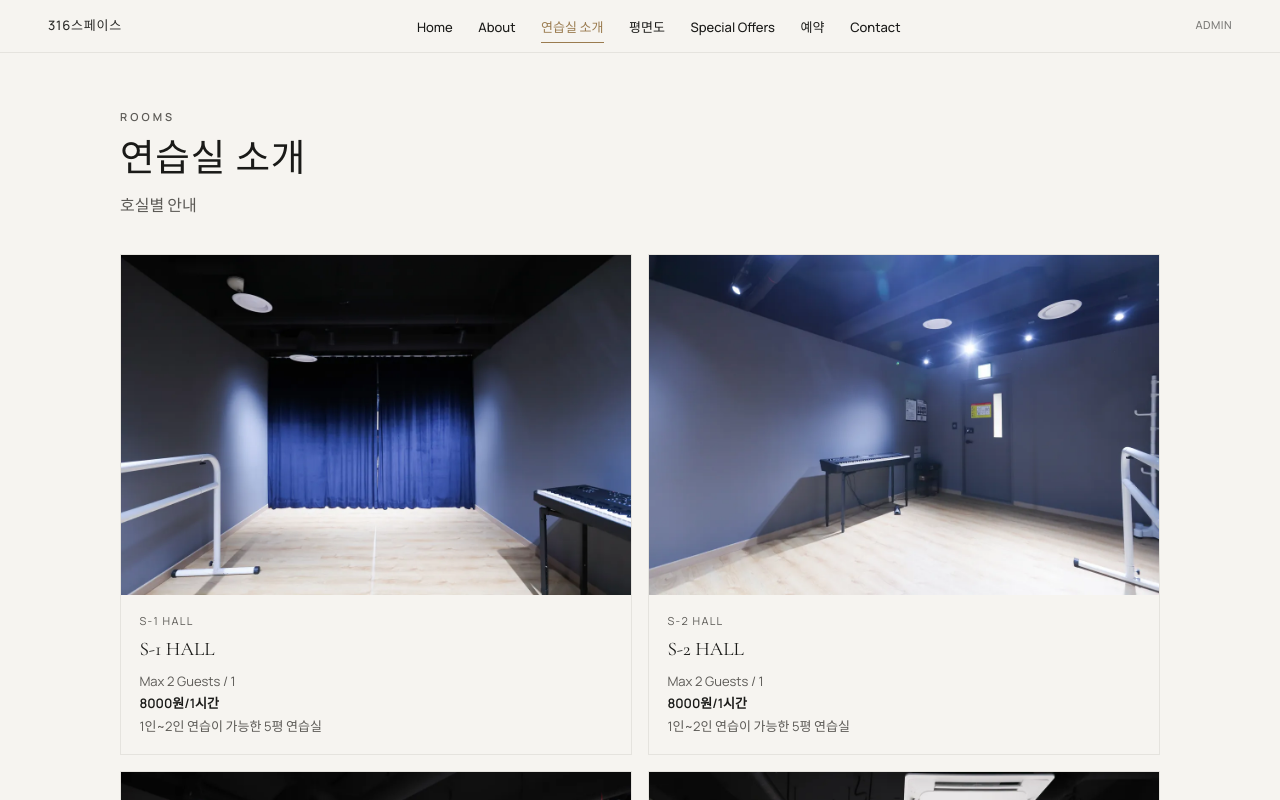
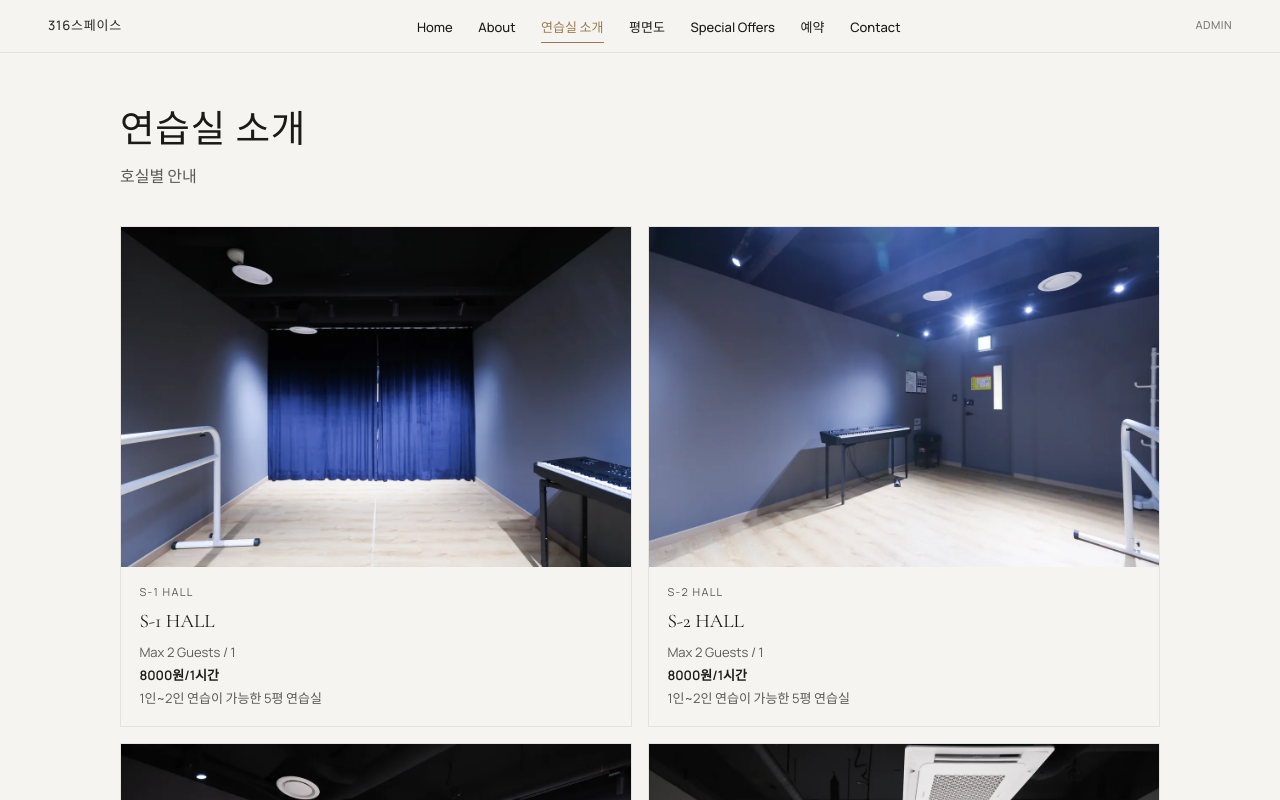
Before and after one commit to coverdreamit/316space, a React (Vite) app in the folder 316space-fe/: page /studio in a window 1280 px wide. Built offline with nearby package versions, Linux system fonts and the light colour scheme.

Commit message:
feat: AboutPage, BookingPage, StudioPage에서 불필요한 eyebrow 텍스트 제거

```diff
--- a/316space-fe/src/pages/AboutPage.tsx
+++ b/316space-fe/src/pages/AboutPage.tsx
@@ -9,7 +9,6 @@ export default function AboutPage() {
   return (
     <main className="page-document">
       <header className="page-document__hero">
-        <p className="page-document__eyebrow">316 SPACE</p>
         <h1 className="page-document__title">About</h1>
         <p className="page-document__lead">316 스페이스를 소개합니다.</p>
       </header>
--- a/316space-fe/src/pages/BookingPage.tsx
+++ b/316space-fe/src/pages/BookingPage.tsx
@@ -9,7 +9,6 @@ export default function BookingPage() {
   return (
     <main className="page-document">
       <header className="page-document__hero">
-        <p className="page-document__eyebrow">Reservation</p>
         <h1 className="page-document__title">예약</h1>
         <p className="page-document__lead">온라인 예약 기능을 준비 중입니다.</p>
       </header>
--- a/316space-fe/src/pages/StudioPage.tsx
+++ b/316space-fe/src/pages/StudioPage.tsx
@@ -9,7 +9,6 @@ export default function StudioPage() {
   return (
     <main className="page-document">
       <header className="page-document__hero">
-        <p className="page-document__eyebrow">Rooms</p>
         <h1 className="page-document__title">연습실 소개</h1>
         <p className="page-document__lead">호실별 안내</p>
       </header>
```
